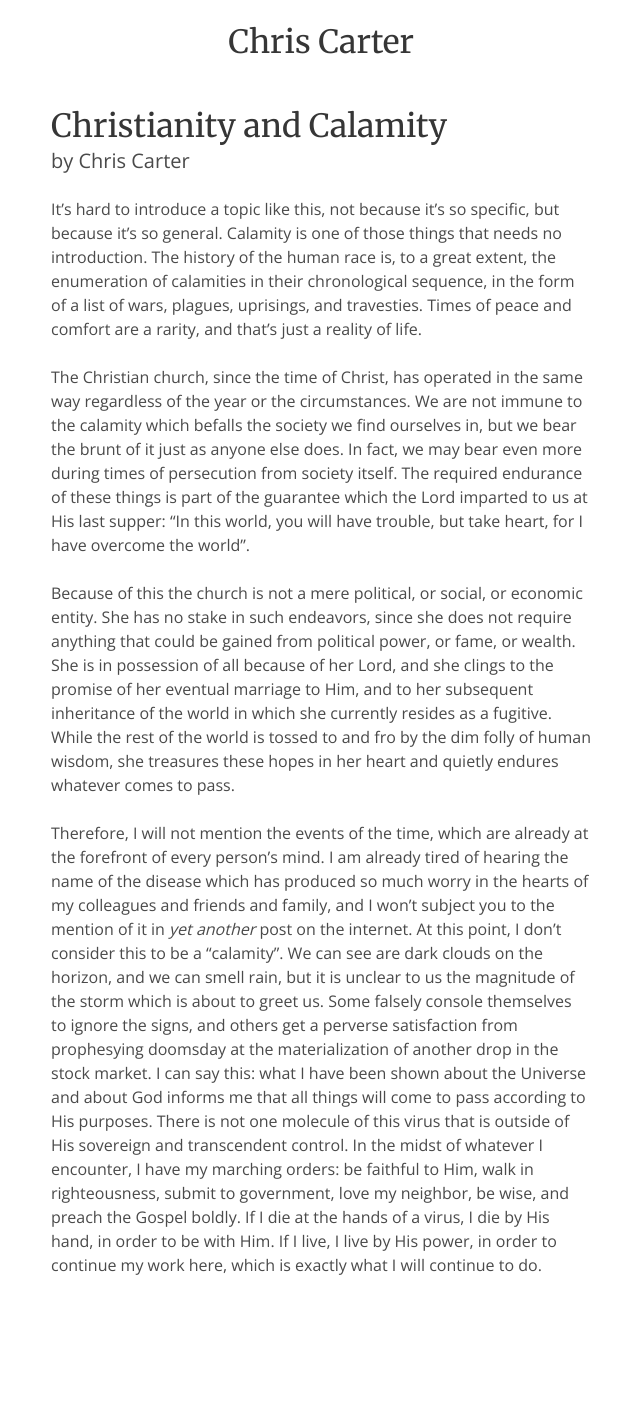
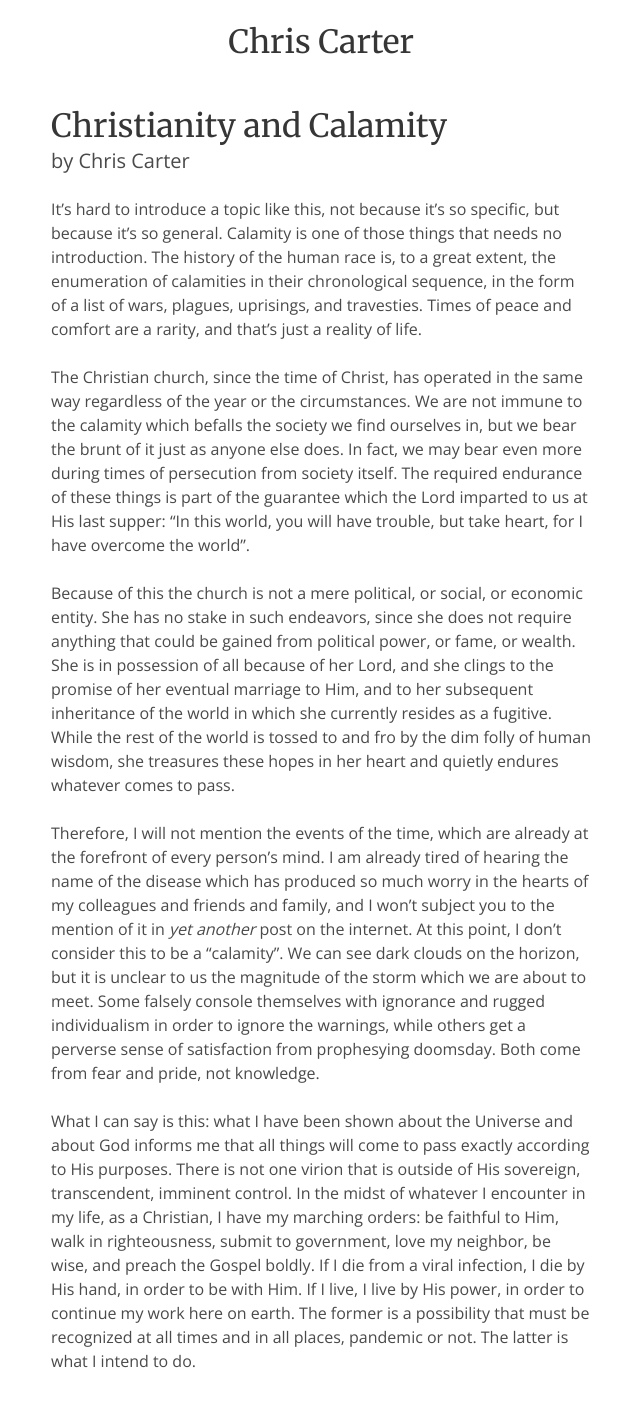
Before and after one commit to carterce1997/personal-blog, a Jekyll site: the page built from _posts/2020-03-13-christianity-and-calamity.md, in a window 1280 px wide. Shown: the whole page, without its empty margins (319-959 px from the left). Built offline with Jekyll 4.4.1, drawn with Linux system fonts in a browser that asks for light colours; nearby versions of some CDN libraries; before the commit the page ends 1325 px from its top, so only the background shows below that.

Commit message:
new post

```diff
--- a/_posts/2020-03-13-christianity-and-calamity.md
+++ b/_posts/2020-03-13-christianity-and-calamity.md
@@ -16,4 +16,8 @@ Because of this the church is not a mere political, or social, or economic entit
 
 <br>
 
-Therefore, I will not mention the events of the time, which are already at the forefront of every person's mind. I am already tired of hearing the name of the disease which has produced so much worry in the hearts of my colleagues and friends and family, and I won't subject you to the mention of it in _yet another_ post on the internet. At this point, I don't consider this to be a "calamity". We can see are dark clouds on the horizon, and we can smell rain, but it is unclear to us the magnitude of the storm which is about to greet us. Some falsely console themselves to ignore the signs, and others get a perverse satisfaction from prophesying doomsday at the materialization of another drop in the stock market. I can say this: what I have been shown about the Universe and about God informs me that all things will come to pass according to His purposes. There is not one molecule of this virus that is outside of His sovereign and transcendent control. In the midst of whatever I encounter, I have my marching orders: be faithful to Him, walk in righteousness, submit to government, love my neighbor, be wise, and preach the Gospel boldly. If I die at the hands of a virus, I die by His hand, in order to be with Him. If I live, I live by His power, in order to continue my work here, which is exactly what I will continue to do.
+Therefore, I will not mention the events of the time, which are already at the forefront of every person's mind. I am already tired of hearing the name of the disease which has produced so much worry in the hearts of my colleagues and friends and family, and I won't subject you to the mention of it in _yet another_ post on the internet. At this point, I don't consider this to be a "calamity". We can see dark clouds on the horizon, but it is unclear to us the magnitude of the storm which we are about to meet. Some falsely console themselves with ignorance and rugged individualism in order to ignore the warnings, while others get a perverse sense of satisfaction from prophesying doomsday. Both come from fear and pride, not knowledge.
+
+<br>
+
+What I can say is this: what I have been shown about the Universe and about God informs me that all things will come to pass exactly according to His purposes. There is not one virion that is outside of His sovereign, transcendent, imminent control. In the midst of whatever I encounter in my life, as a Christian, I have my marching orders: be faithful to Him, walk in righteousness, submit to government, love my neighbor, be wise, and preach the Gospel boldly. If I die from a viral infection, I die by His hand, in order to be with Him. If I live, I live by His power, in order to continue my work here on earth. The former is a possibility that must be recognized at all times and in all places, pandemic or not. The latter is what I intend to do.
```
